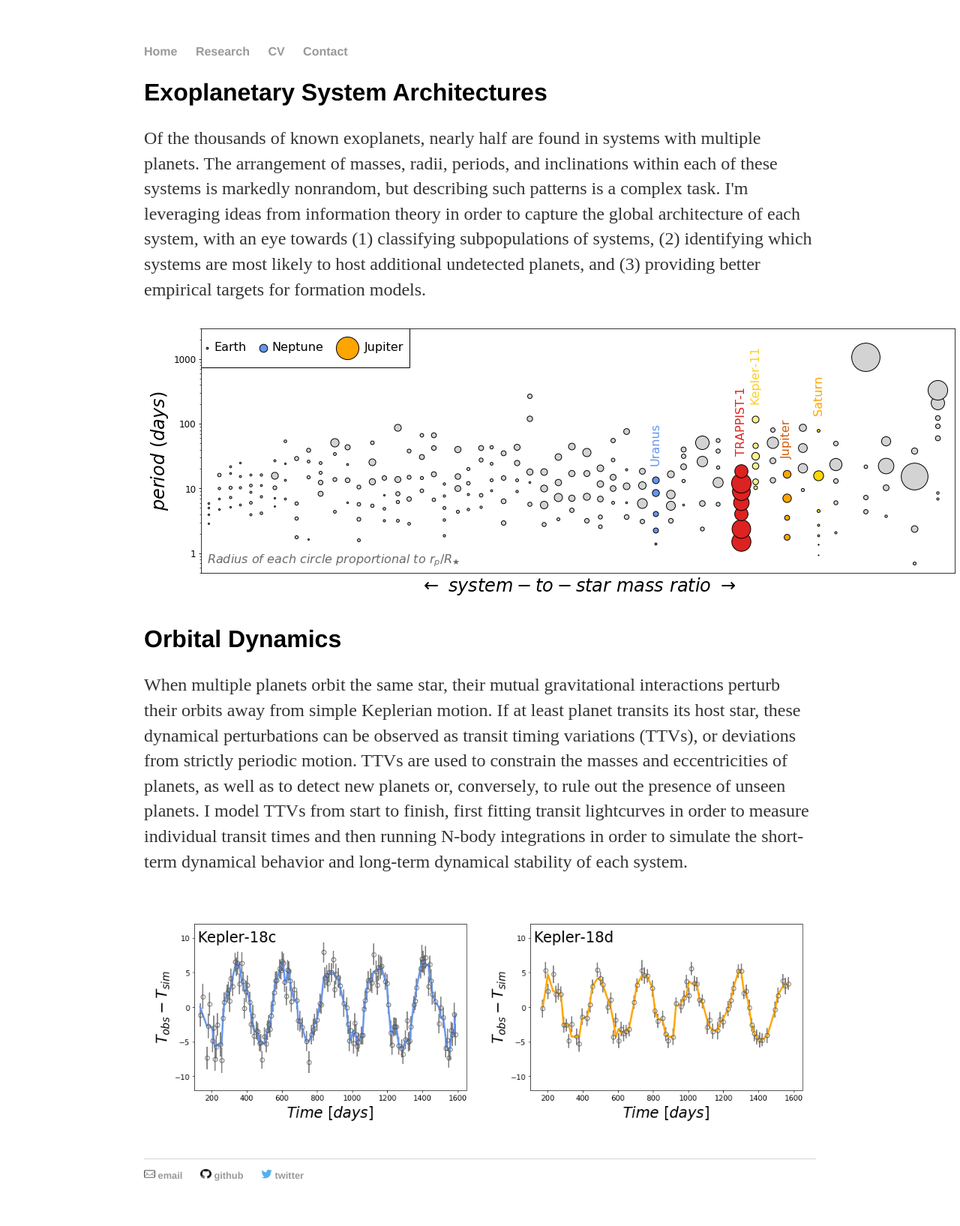
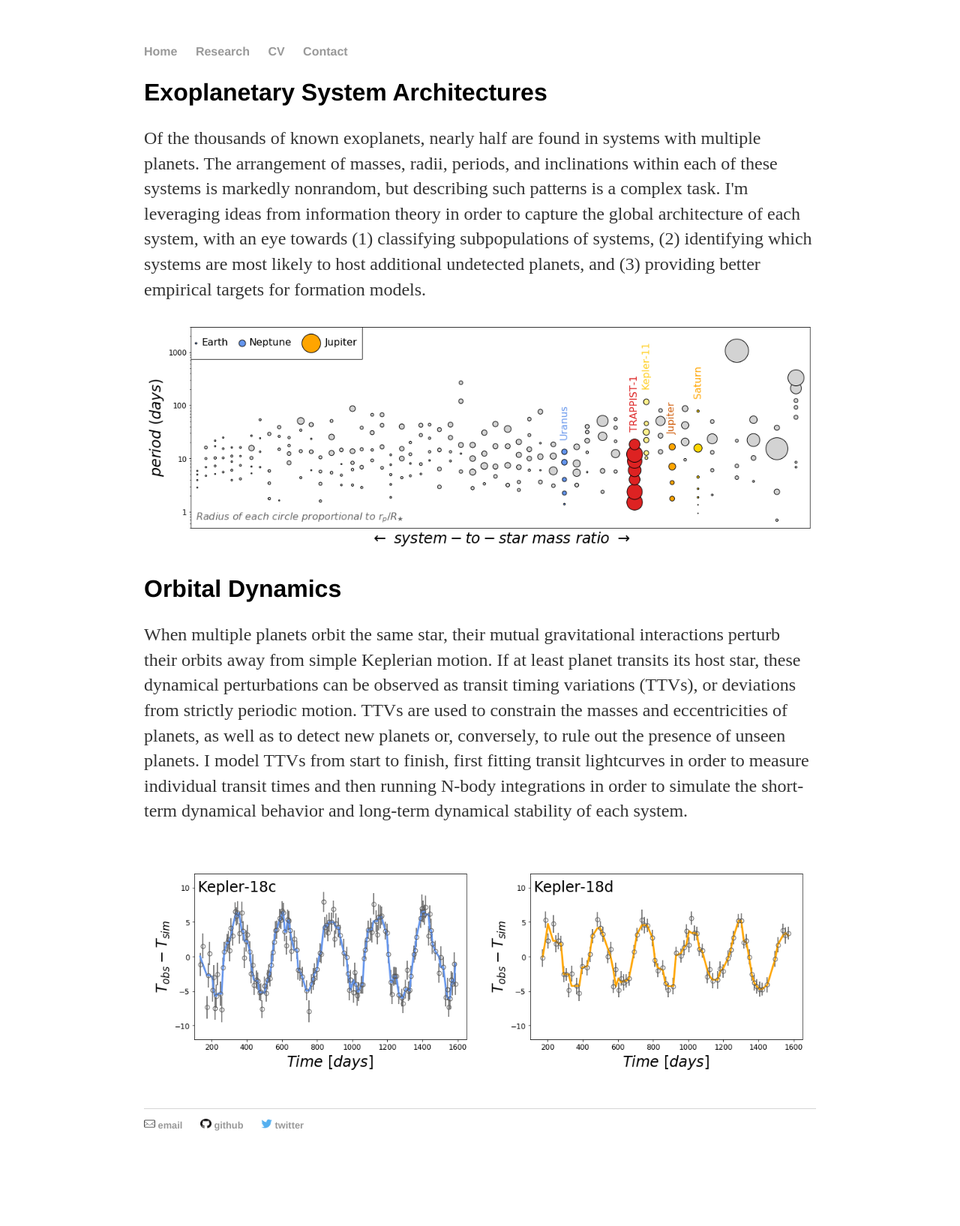
Before and after one commit to gjgilbert/gjgilbert.github.io, a Jekyll site: the page built from research/index.html, in a window 1280 px wide. Shown: the whole page at 75% size. Built offline with Jekyll 4.4.1, drawn with Linux system fonts in a browser that asks for light colours; after the commit the page ends 1568 px from its top, so only the background shows below that.

Commit message:
Update index.html

```diff
--- a/research/index.html
+++ b/research/index.html
@@ -38,7 +38,7 @@ title: Greg Gilbert - Research
 	<p>Of the thousands of known exoplanets, nearly half are found in systems with multiple planets. The arrangement of masses, radii, periods, and inclinations within each of these systems is markedly nonrandom, but describing such patterns is a complex task. I'm leveraging ideas from information theory in order to capture the global architecture of each system, with an eye towards (1) classifying subpopulations of systems, (2) identifying which systems are most likely to host additional undetected planets, and (3) providing better empirical targets for formation models.</p>
 
 	<picture>
-		<img src="/images/gallery.png" alt="Gallery" style="width:auto;">
+		<img src="/images/gallery.png" alt="Gallery" style="max-width:100%;height:auto;">
 	</picture>
 
 	<h2>Orbital Dynamics</h2>
```
